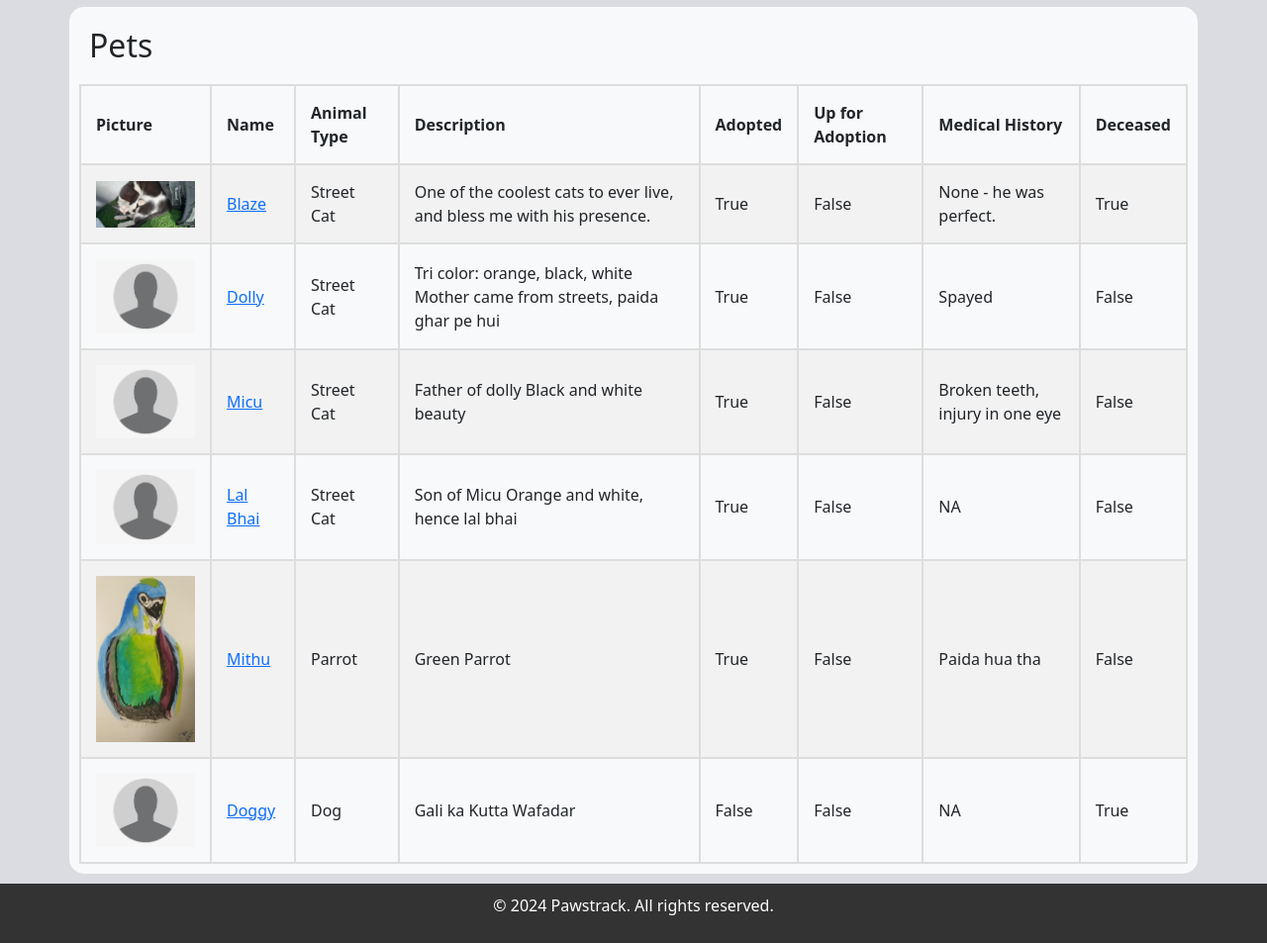
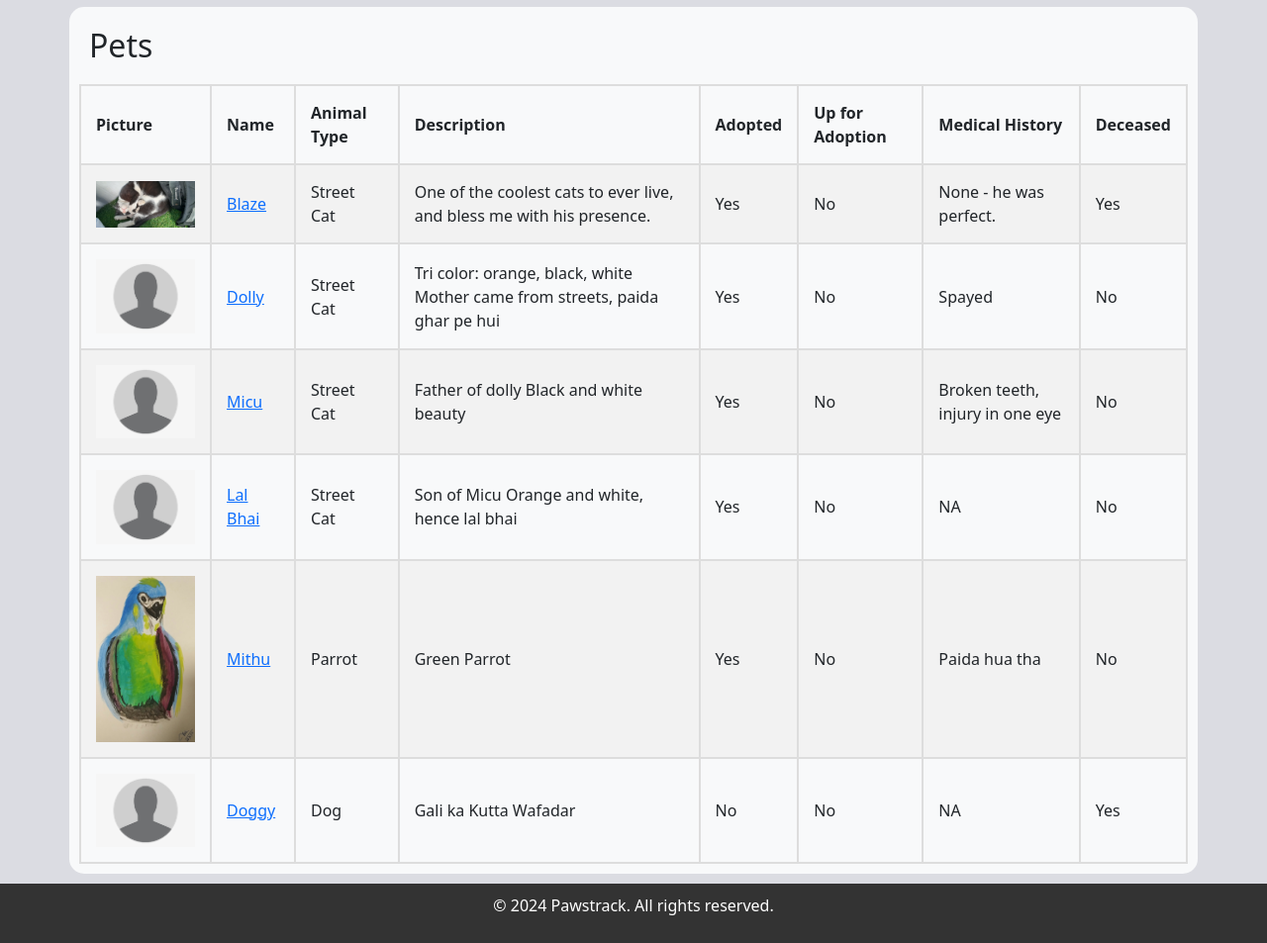
Before and after one commit to AliMuhammadAsad/pawstrack, a Django app: page /pets/ in a window 1280 px wide. Shown: the part 163-1116 px from the top of the page at 99% size. Run offline with Django 4.2, Linux system fonts and the light colour scheme; data comes from the database, SQL or seed files in the repository; both versions use the stored data as it was after the commit; some libraries are stand-ins or nearby versions.

Commit message:
Sprint 2

```diff
--- a/paws/accounts/templates/accounts/pet_list.html
+++ b/paws/accounts/templates/accounts/pet_list.html
@@ -101,10 +101,10 @@ table tr:nth-child(even) {
                 <td><a href="{% url 'pet_detail' pet.id %}">{{ pet.name }}</a></td>
                 <td>{{ pet.animal_type }}</td>
                 <td>{{ pet.description }}</td>
-                <td>{{ pet.adopted }}</td>
-                <td>{{ pet.up_for_adoption }}</td>
+                <td>{% if pet.adopted %} Yes {%else%} No {%endif%}</td>
+                <td>{% if pet.up_for_adoption %} Yes {%else%} No {%endif%}</td>
                 <td>{{ pet.medical_history }}</td>
-                <td>{{ pet.deceased }}</td>
+                <td>{% if pet.deceased %} Yes {%else%} No {%endif%}</td>
                 {% if request.user.is_staff %}
                 <td style="align-items: center;">
                     <a href="{% url 'pet_update' pet.id %}"><i class="fas fa-edit text-primary"></i></a>
--- a/paws/accounts/views.py
+++ b/paws/accounts/views.py
@@ -95,6 +95,7 @@ def contactUs(request):
 	return render(request, 'accounts/contact.html', context)
 
 @login_required(login_url='login')
+@admin_only
 def viewMessages(request):
 	messages = ContactMessage.objects.all()
 	context = {'messages': messages}
```
Also changed, not shown: paws/db.sqlite3.
